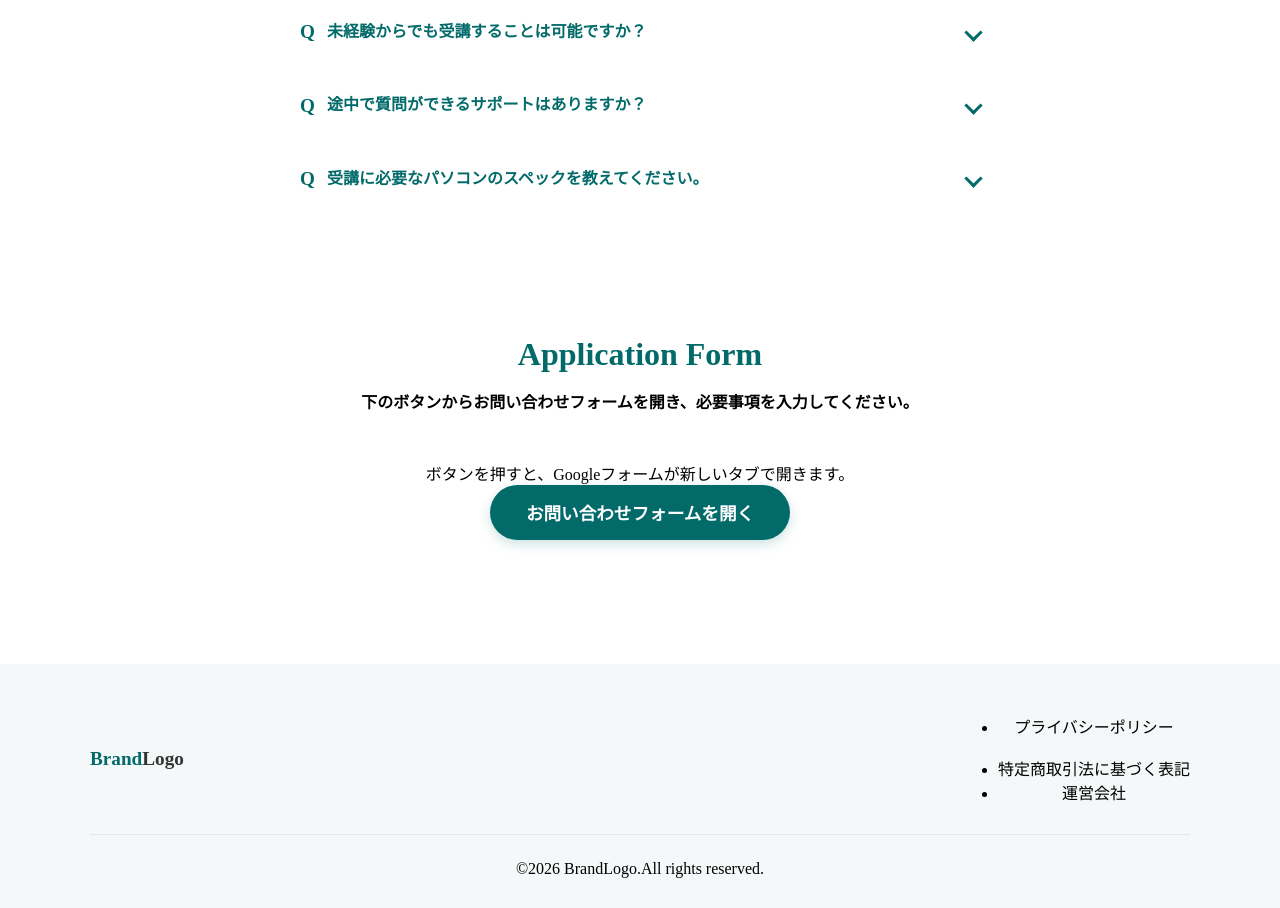
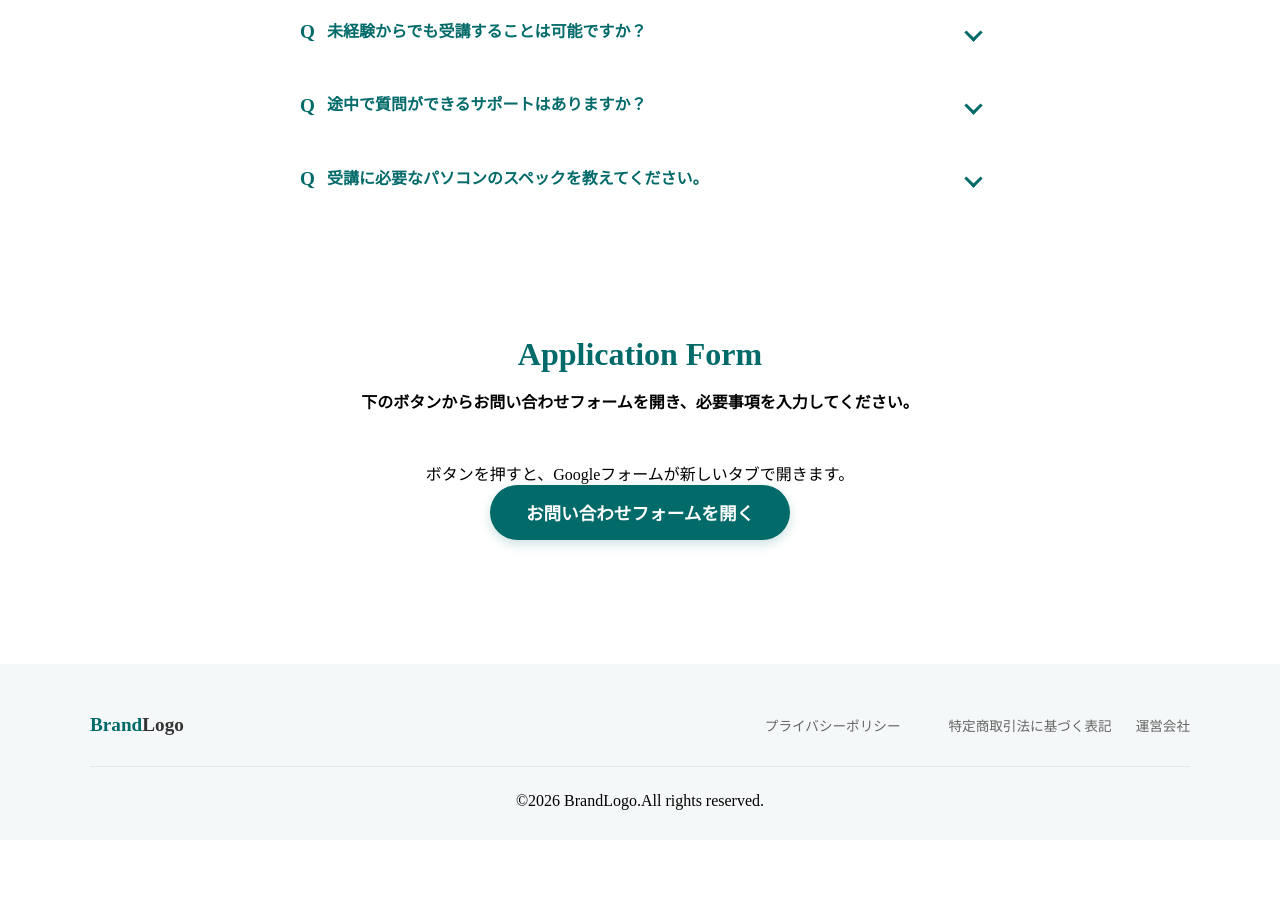
Before and after one commit to sthit4301-pixel/footer, a plain HTML site: page index.html in a window 1280 px wide. Shown: the part 3696-4604 px from the top of the page. After the commit the page ends 4536 px from the top, so only its background shows below. Drawn offline with Linux system fonts and the light colour scheme.

Commit message:
Update style.css

```diff
--- a/style.css
+++ b/style.css
@@ -835,11 +835,34 @@ a {
 }
 /* WEB-DAY22_Code */
 
-
+.footer-links{
+    display:flex;
+    gap:24px;
+    list-style:none;
+    margin:0;
+    padding:0;
+}
+.footer-links a{
+    text-decoration:none;
+    color:#666666;
+    font-size:0.85rem;
+    transition:color0.3s ease;
+}
+.footer-links a:hover{
+    color:#036a6a;/*ホバーでブランドカラーに*/
+}
 /* ==========================================
  ▲▲▲▲▲  Footer（フッター）　▲▲▲▲
 ========================================== */
-
+.footer-bottom{
+    text-align:center;
+}
+.copright{
+    margin:0;
+    font-size:0.8rem;
+    color:#88888;
+}
+}
 /* レスポンシブ対応 */
 @media (max-width: 768px) {
     body {
```
